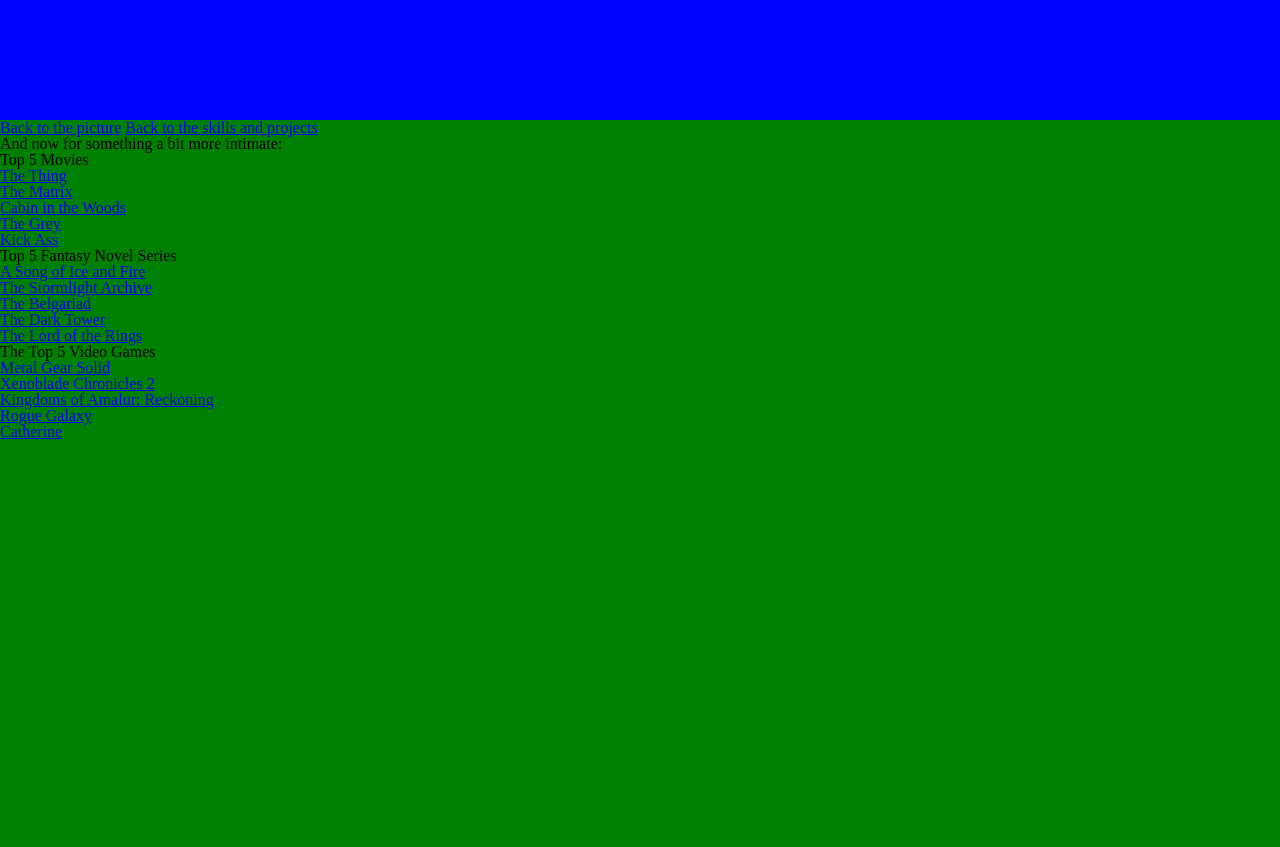
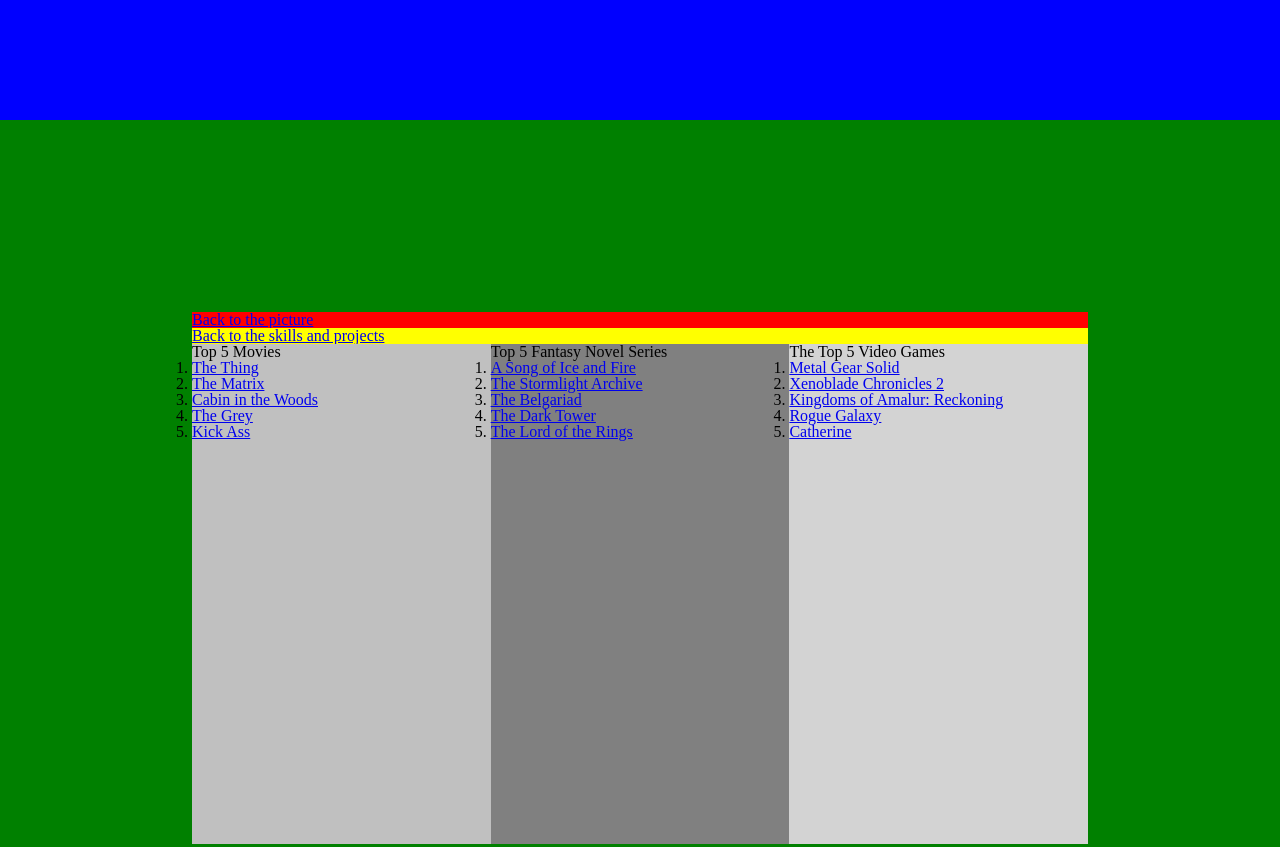
Before and after one commit to CClemensJr/aboutme, a plain HTML site: page index.html in a window 1280 px wide. Shown: the part 1880-2727 px from the top of the page. Drawn offline with Linux system fonts and the light colour scheme; a web font is replaced by a local one.

Commit message:
Completed basic positioning of bottom page

```diff
--- a/index.html
+++ b/index.html
@@ -60,12 +60,14 @@
             </section>
 
             <section id = "bottom-page">
-                    <div>
+                <div class="top-link">
                     <a href="#top-page">Back to the picture</a>
+                </div>
+                <div class="middle-link">
                     <a href="#middle-page">Back to the skills and projects</a>
                 </div>
-                <h5>And now for something a bit more intimate:</h5>
 
+                <div>
                     <div>
                         <h6>Top 5 Movies</h6>
                         <ol>
@@ -98,6 +100,7 @@
                             <li><a href="https://en.wikipedia.org/wiki/Catherine_(video_game)">Catherine</a></li>
                         </ol>
                     </div>
+                </div>
             </section>
        </main>
 
--- a/styles/site.css
+++ b/styles/site.css
@@ -2,6 +2,10 @@
     box-sizing: border-box;
 }
 
+
+/**
+***   Top Page
+***/
 #top-page {
     background: white;
     display   : inline-block;
@@ -49,9 +53,9 @@
 }
 
 
-
-
-
+/**
+***   Middle Page
+***/
 #middle-page {
     background: blue;
     height    : 1000px;
@@ -90,13 +94,52 @@
     margin-top: 50px;
 }
 
-#middle-page .bottom-link {
 
-}
-
+/**
+***   Bottom Page
+***/
 
 #bottom-page {
     background: green;
     height    : 1000px;
+    padding   : 15%;
     width     : 100%;
 }
+
+
+#bottom-page .top-link {
+    background: red;
+}
+
+#bottom-page .middle-link {
+    background: yellow;
+}
+
+#bottom-page div {
+    display: inline-block;
+    background: orange;
+    width: 100%;
+}
+#bottom-page div div:first-child
+{
+    background: silver;
+    float: left;
+    height: 500px;
+    width: 33.33%;
+}
+
+#bottom-page div div:nth-child(2)
+{
+    background: gray;
+    float: left;
+    height: 500px;
+    width: 33.33%;
+}
+
+#bottom-page div div:last-child
+{
+    background: lightgray;
+    float: right;
+    height: 500px;
+    width: 33.33%;
+}
```
Lines whose indentation alone changed are shown as unchanged.
